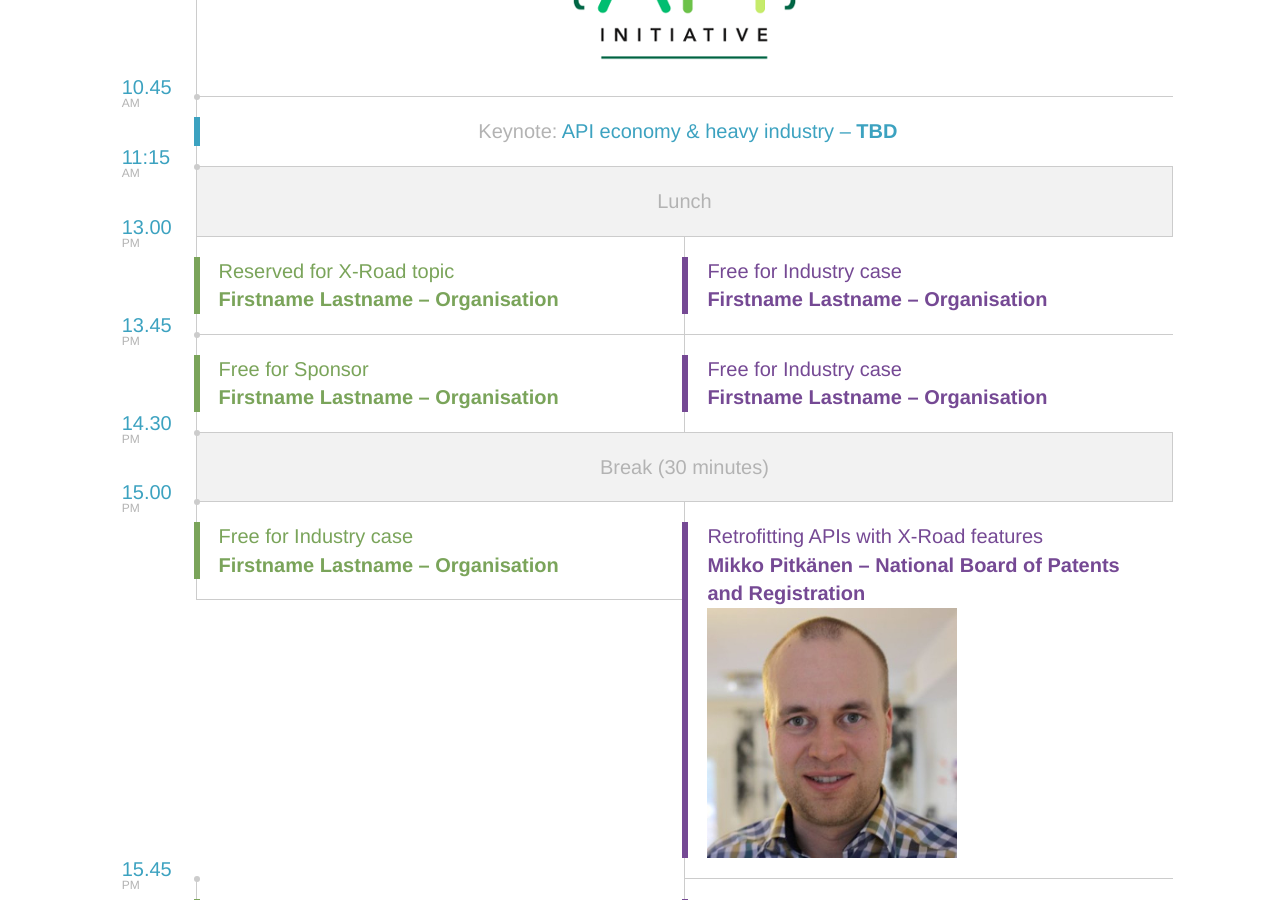
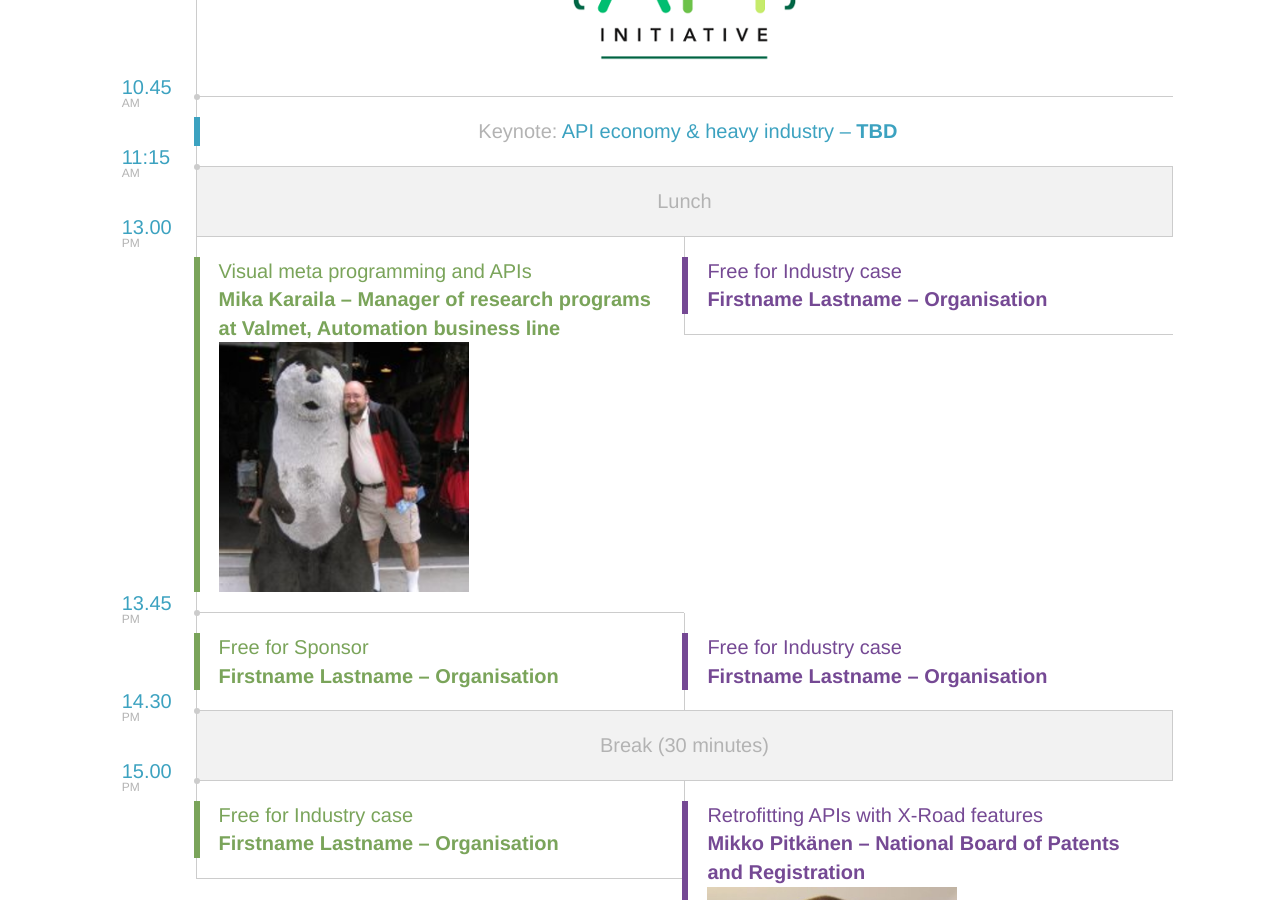
Before and after one commit to apidaysnordic/apidaysnordic.github.io, a Jekyll site: the page built from programme/index.md, in a window 1280 px wide and 900 px high, scrolled down 1542 px. Built offline with Jekyll 4.4.1, drawn with Linux system fonts in a browser that asks for light colours; some web fonts are replaced; comment, search, counter and statistics services are not loaded.

Commit message:
Added Mika Karaila

```diff
--- a/_layouts/programme.html
+++ b/_layouts/programme.html
@@ -168,12 +168,14 @@
                     <div class="col-md-11">
                         <div class="row">
                             <div class="col-sm-6 entry entry-streams">
-                                <a href="" class="entry-streams-holder"
+                                <a href="/2016/03/16/mika-karaila.html" class="entry-streams-holder"
                                    style="color: #7aa45a; border-left-color: #7aa45a;">
                                     <div class="visible-xs talk-location">Business Room</div>
-                                    Reserved for X-Road topic
+                                    Visual meta programming and APIs
                                     <br>
-                                    <strong>Firstname Lastname &ndash; Organisation</strong>
+                                    <strong>Mika Karaila &ndash; Manager of research programs at Valmet, Automation business line</strong>
+				    <br/>
+				    <img src="/images/speakers/mika-karaila.png" style="width:250px;"/>
                                 </a>
                             </div>
                             <div class="col-sm-6 entry entry-streams">
```
Also changed, not shown: _posts/2016-03-16-mika-karaila.md (added, +13 -0 lines), images/speakers/mika-karaila.jpg (added), images/speakers/mika-karaila.png (added).
